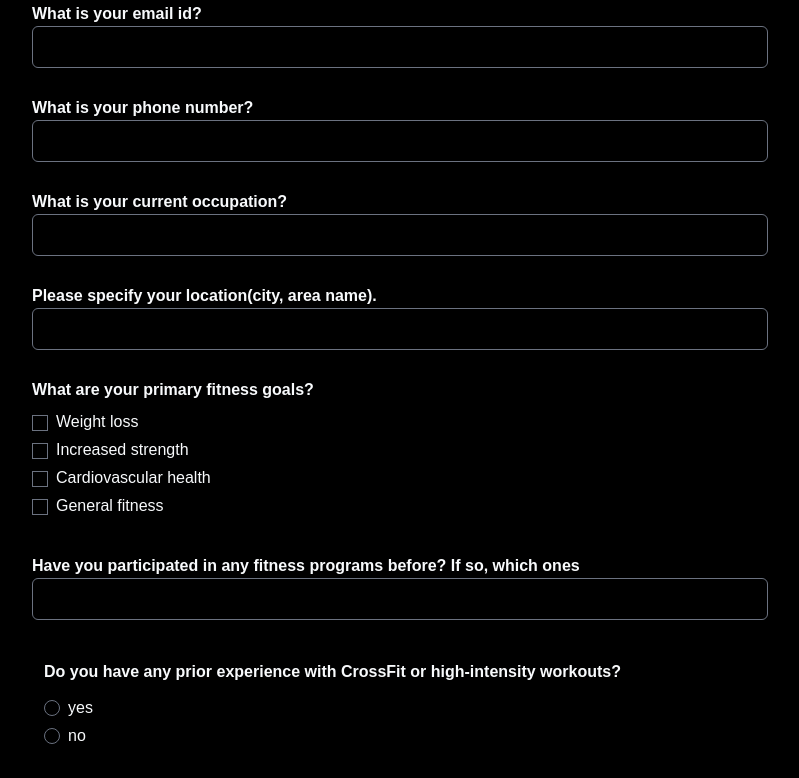
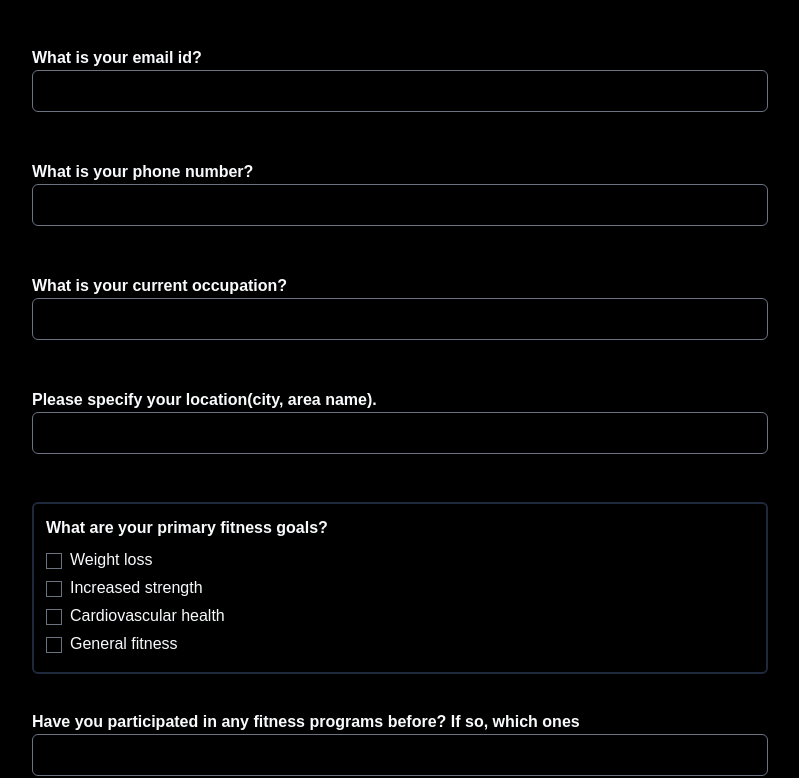
Before and after one commit to MuraliPrasanth2/swagfit-black, a React (Create React App) app: page / in a window 1280 px wide. Shown: the part 744-1522 px from the top of the page, without its empty margins (240-1039 px from the left). Built offline with nearby package versions, Linux system fonts and the light colour scheme.

Commit message:
modified few colors

```diff
--- a/src/Components/FormElements/Checkbox.js
+++ b/src/Components/FormElements/Checkbox.js
@@ -3,7 +3,7 @@ import { useId } from "react";
 const Checkbox = ({ questionId, questionText, answers, formik }) => {
 	const id = useId();
 	return (
-		<span className="block mb-9">
+		<span className="block mb-9 p-3 border-slate-800 border-2 rounded-md">
 			<span className="font-semibold block mb-2">
 				{questionText}
 				{formik.touched[questionId] && formik.errors[questionId] ? (
--- a/src/Components/FormElements/OpenEnd.js
+++ b/src/Components/FormElements/OpenEnd.js
@@ -1,6 +1,6 @@
 const OpenEnd = ({ type, questionId, questionText, formik }) => {
 	return (
-		<label className="flex flex-col mb-7">
+		<label className="flex flex-col mb-12">
 			<span className="font-semibold">{questionText}</span>
 			<input
 				type={type}
--- a/src/Components/FormElements/Radio.js
+++ b/src/Components/FormElements/Radio.js
@@ -4,7 +4,7 @@ const Radio = ({ questionId, questionText, answers, formik }) => {
 	const id = useId();
 
 	return (
-		<span className={"block mb-8 p-3 "}>
+		<span className={"block mb-8 p-3 border-slate-800 border-2 rounded-md"}>
 			<span className="font-semibold block">{questionText}</span>
 			{formik.touched[questionId] && formik.errors[questionId] ? (
 				<span className="text-red-400">{formik.errors[questionId]}</span>
```
